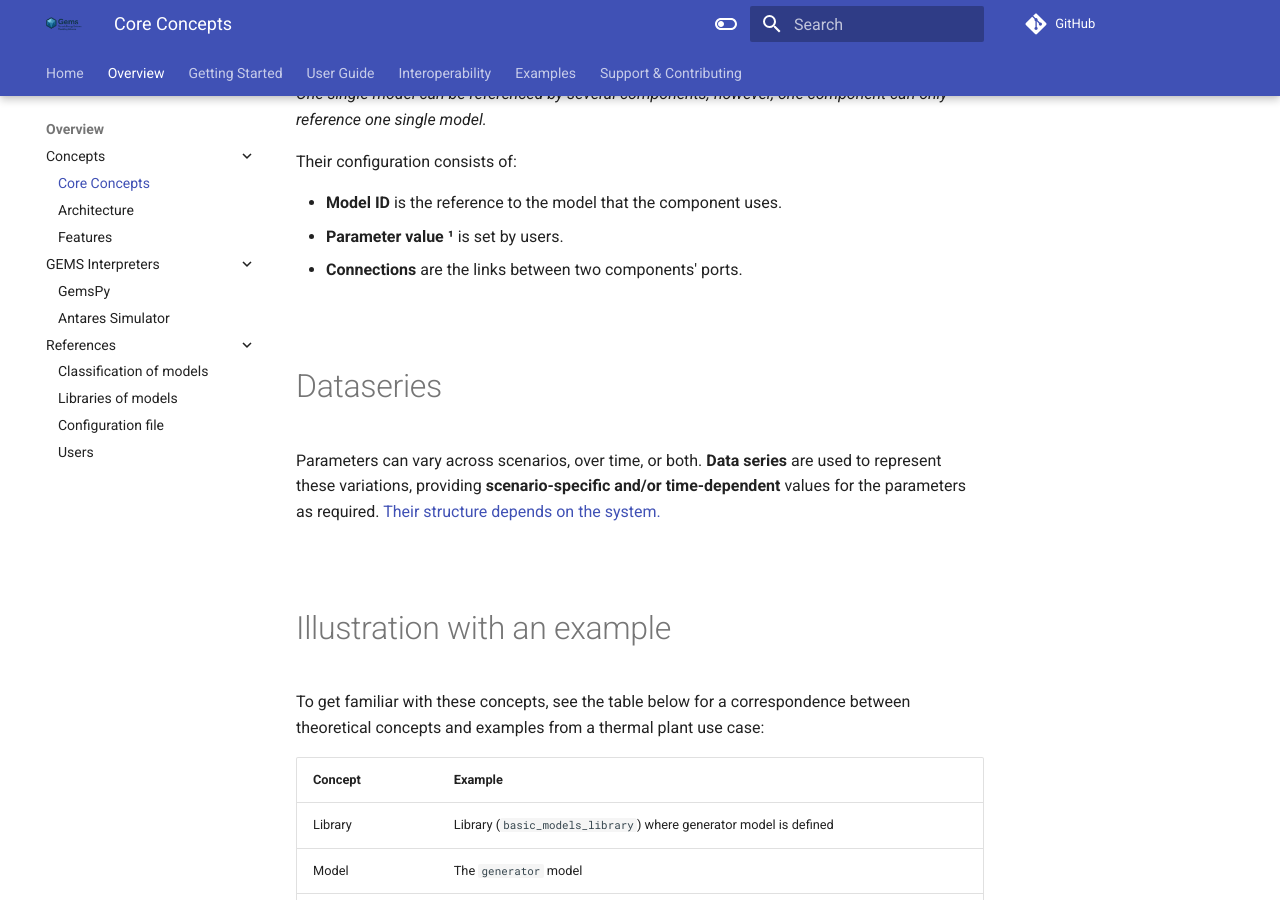
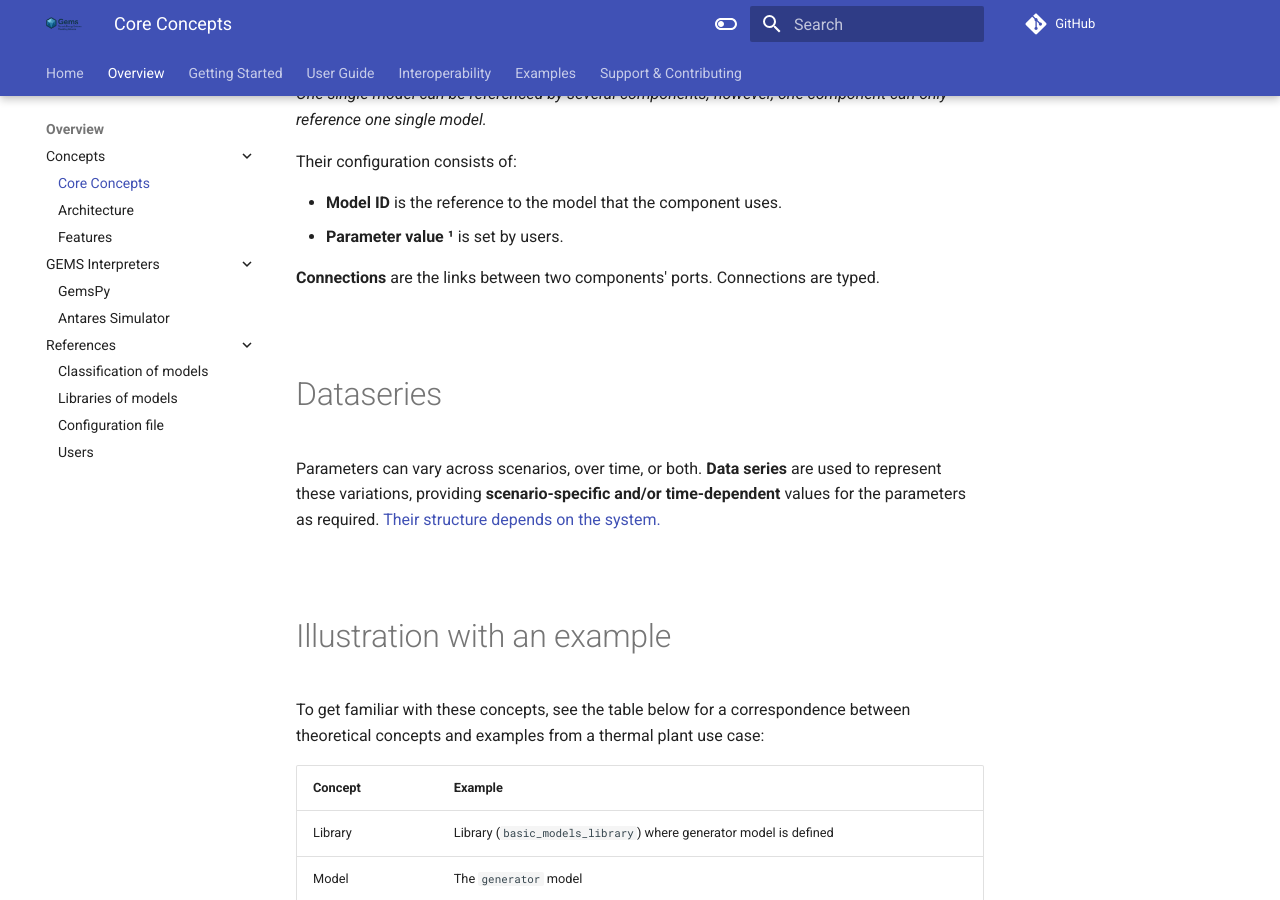
Before and after one commit to AntaresSimulatorTeam/GEMS, an MkDocs documentation site: the page built from doc/1_Overview/Concepts/1_core concepts.md, in a window 1280 px wide and 900 px high, scrolled down 1303 px. Built offline with MkDocs 1.6.1 and Material for MkDocs 9.7.7, drawn with Linux system fonts in a browser that asks for light colours; comment, search, counter and statistics services are not loaded.

Commit message:
precision on connection
Co-authored-by: Antoine Oustry, PhD <58943406+aoustry@users.noreply.github.com>

```diff
--- a/doc/1_Overview/Concepts/1_core concepts.md
+++ b/doc/1_Overview/Concepts/1_core concepts.md
@@ -45,7 +45,8 @@ Their configuration consists of:
 
 - **Model ID** is the reference to the model that the component uses.
 - **Parameter value ¹** is set by users.
-- **Connections** are the links between two components' ports.
+
+**Connections** are the links between two components' ports. Connections are typed.
 
 <br/>
 <br/>
```
